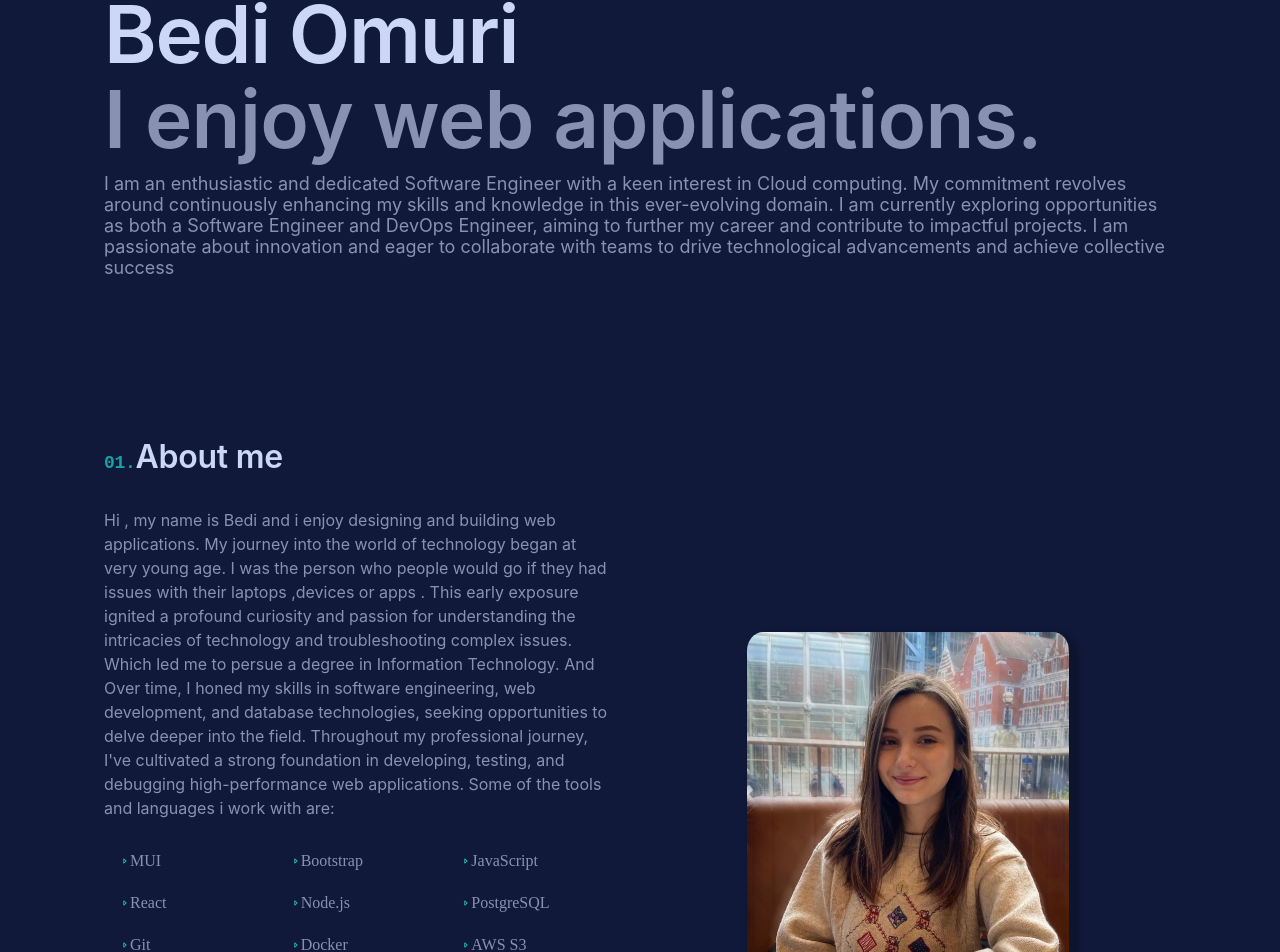
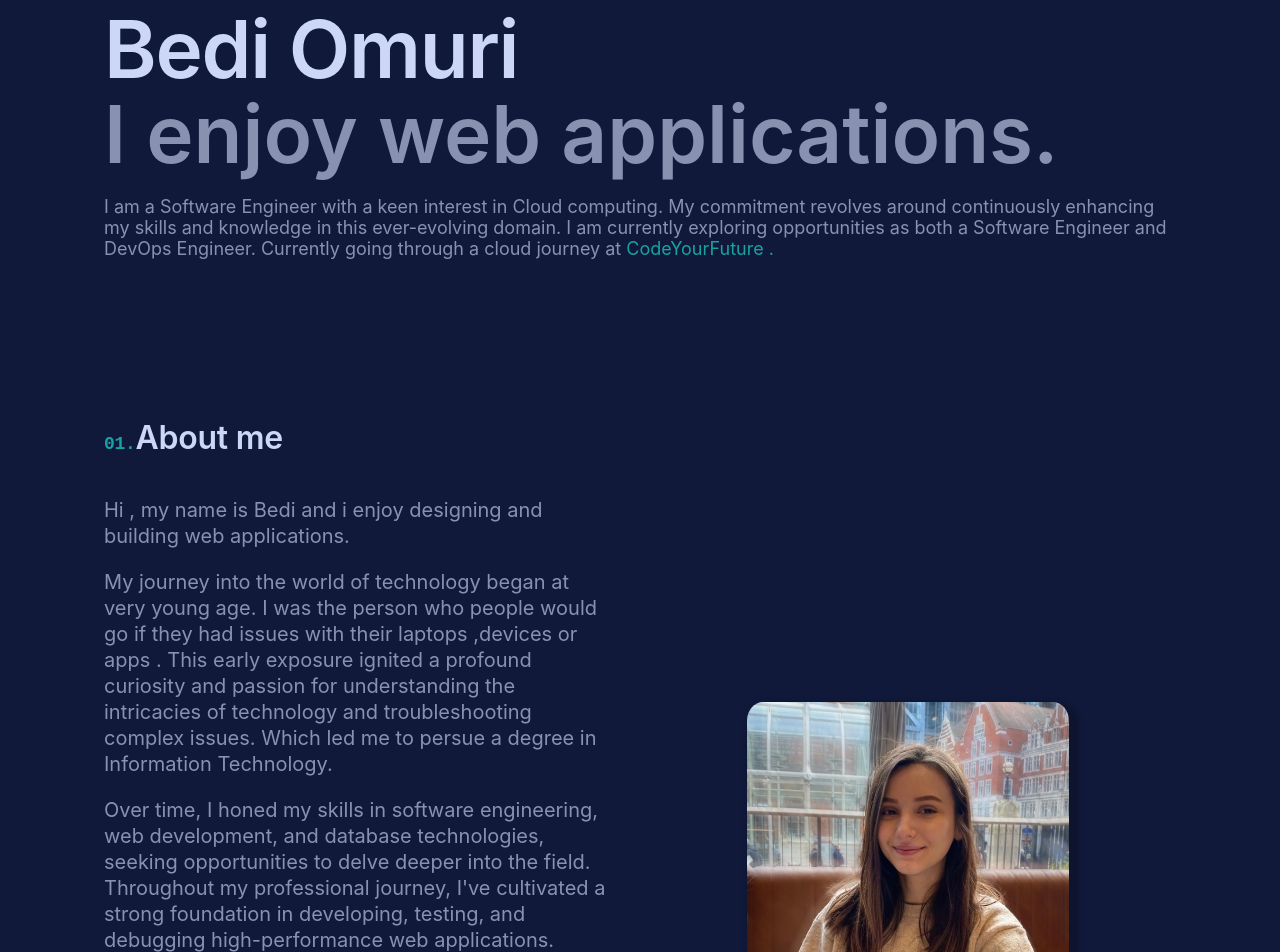
Before and after one commit to Bedi06/My-Personal-Portfolio, a React (Create React App) app: page / in a window 1280 px wide. Shown: the part 311-1263 px from the top of the page. Built offline with nearby package versions, Linux system fonts and the light colour scheme.

Commit message:
added a pop up message using react  modal

```diff
--- a/package.json
+++ b/package.json
@@ -14,6 +14,7 @@
     "react": "^18.2.0",
     "react-dom": "^18.2.0",
     "react-material-ui-carousel": "^3.4.2",
+    "react-modal": "^3.16.1",
     "react-router-dom": "^6.21.1",
     "react-scripts": "^5.0.1",
     "react-scroll": "^1.9.0",
--- a/src/App.js
+++ b/src/App.js
@@ -8,6 +8,7 @@ import { styled } from "@mui/system";
 import { Theme } from "./theme.js";
 import { ThemeProvider } from "@mui/material/styles";
 import Footer from "./components/Footer.js";
+import PopupModal from "./components/PopupModal.js";
 
 const AppBody = styled("div")(({ theme }) => ({
   marginLeft: "6em",
@@ -24,6 +25,8 @@ const App = () => {
         <Navbar />
 
         <AppBody>
+          <PopupModal message="Don't judge me ,I'am still a work in progress." />
+          ß
           <Home />
           <About />
           <Projects />
--- a/src/components/About.js
+++ b/src/components/About.js
@@ -31,7 +31,7 @@ export default function About() {
         >
           <Typography
             variant="h2"
-            fontSize={"2em"}
+            fontSize={"32px"}
             style={{
               color: Theme.palette.secondary.light,
               marginTop: "1.5em",
@@ -59,23 +59,51 @@ export default function About() {
               marginTop: "2em",
               marginLeft: "2 em",
               color: Theme.palette.secondary.main,
-              fontSize: "16px",
+              fontSize: "20px",
               fontFamily: "Calibre,Inter,San Francisco,SF Pro Text",
-              lineHeight: 1.5,
+              lineHeight: 1.3,
             }}
           >
             Hi , my name is Bedi and i enjoy designing and building web
-            applications. My journey into the world of technology began at very
-            young age. I was the person who people would go if they had issues
-            with their laptops ,devices or apps . This early exposure ignited a
-            profound curiosity and passion for understanding the intricacies of
+            applications.
+          </section>{" "}
+          <section
+            style={{
+              display: "flex",
+              width: { xs: "50%", md: "80%" },
+              marginTop: "1em",
+              marginLeft: "2 em",
+              color: Theme.palette.secondary.main,
+              fontSize: "20px",
+              fontFamily: "Calibre,Inter,San Francisco,SF Pro Text",
+              lineHeight: 1.3,
+            }}
+          >
+            My journey into the world of technology began at very young age. I
+            was the person who people would go if they had issues with their
+            laptops ,devices or apps . This early exposure ignited a profound
+            curiosity and passion for understanding the intricacies of
             technology and troubleshooting complex issues. Which led me to
-            persue a degree in Information Technology. And Over time, I honed my
-            skills in software engineering, web development, and database
-            technologies, seeking opportunities to delve deeper into the field.
-            Throughout my professional journey, I've cultivated a strong
-            foundation in developing, testing, and debugging high-performance
-            web applications. Some of the tools and languages i work with are:
+            persue a degree in Information Technology.{" "}
+          </section>
+          <section
+            style={{
+              display: "flex",
+              width: { xs: "50%", md: "80%" },
+              marginTop: "1em",
+              marginLeft: "2 em",
+              color: Theme.palette.secondary.main,
+              fontSize: "20px",
+              fontFamily: "Calibre,Inter,San Francisco,SF Pro Text",
+              lineHeight: 1.3,
+            }}
+          >
+            Over time, I honed my skills in software engineering, web
+            development, and database technologies, seeking opportunities to
+            delve deeper into the field. Throughout my professional journey,
+            I've cultivated a strong foundation in developing, testing, and
+            debugging high-performance web applications. Some of the tools and
+            languages i work with are:
           </section>
           <Grid
             container
--- a/src/components/Home.js
+++ b/src/components/Home.js
@@ -39,10 +39,11 @@ export default function Home() {
               variant="h1"
               style={{
                 color: Theme.palette.secondary.light,
-                lineHeight: 1.1,
+
                 fontSize: "clamp(40px, 8vw, 80px)",
                 fontWeight: "600",
-                margin: 0,
+                marginTop: "5px",
+                lineHeight: "0.9",
                 fontFamily: "Calibre,Inter,San Francisco,SF Pro Text",
               }}
             >
@@ -50,13 +51,13 @@ export default function Home() {
               Bedi Omuri
             </Typography>
             <Typography
-              variant="h2"
+              variant="h3"
               style={{
                 color: Theme.palette.secondary.main,
                 fontSize: "clamp(40px, 8vw, 80px)",
                 fontWeight: "600",
                 marginTop: "5px",
-                lineHeight: 0.9,
+                lineHeight: "1.1",
                 fontFamily: "Calibre,Inter,San Francisco,SF Pro Text",
               }}
             >
@@ -77,14 +78,23 @@ export default function Home() {
                   fontFamily: "Calibre,Inter,San Francisco,SF Pro Text",
                 }}
               >
-                I am an enthusiastic and dedicated Software Engineer with a keen
-                interest in Cloud computing. My commitment revolves around
-                continuously enhancing my skills and knowledge in this
-                ever-evolving domain. I am currently exploring opportunities as
-                both a Software Engineer and DevOps Engineer, aiming to further
-                my career and contribute to impactful projects. I am passionate
-                about innovation and eager to collaborate with teams to drive
-                technological advancements and achieve collective success
+                I am a Software Engineer with a keen interest in Cloud
+                computing. My commitment revolves around continuously enhancing
+                my skills and knowledge in this ever-evolving domain. I am
+                currently exploring opportunities as both a Software Engineer
+                and DevOps Engineer. Currently going through a cloud journey at{" "}
+                <a
+                  href="https://codeyourfuture.io/"
+                  target="_blank"
+                  rel="noopener noreferrer"
+                  title="CodeYourFuture"
+                  style={{
+                    color: Theme.palette.primary.main,
+                    textDecoration: "none",
+                  }}
+                >
+                  CodeYourFuture .
+                </a>
               </Typography>
             </Box>
           </div>
--- /dev/null
+++ b/src/components/PopupModal.js
@@ -0,0 +1,61 @@
+import React, { useState, useEffect } from "react";
+import Modal from "react-modal";
+import { Theme } from "../theme.js";
+import { ThemeProvider } from "@mui/material/styles";
+
+Modal.setAppElement("#root");
+
+const customStyles = {
+  content: {
+    position: "fixed",
+    top: "50%",
+    left: "50%",
+    transform: "translate(-50%, -50%)",
+    width: "200px",
+    height: "100px",
+    padding: "20px",
+    borderRadius: "8px",
+    backgroundColor: Theme.palette.secondary.light,
+  },
+  overlay: {
+    backgroundColor: "rgba(0, 0, 0, 0.5)",
+  },
+};
+
+const PopupModal = ({ message }) => {
+  const [isOpen, setIsOpen] = useState(true);
+
+  useEffect(() => {
+    const timer = setTimeout(() => {
+      setIsOpen(false);
+    }, 2000);
+
+    return () => clearTimeout(timer);
+  }, []);
+
+  return (
+    <ThemeProvider theme={Theme}>
+      <Modal
+        style={customStyles}
+        isOpen={isOpen}
+        onRequestClose={() => setIsOpen(false)}
+      >
+        <div
+          style={{
+            textAlign: "center",
+            fontSize: "20px",
+            fontWeight: "bold",
+            fontFamily: "monospace",
+            lineHeight: "1.1",
+            paddingTop: "10px",
+            color: Theme.palette.primary.main,
+          }}
+        >
+          {message}
+        </div>
+      </Modal>
+    </ThemeProvider>
+  );
+};
+
+export default PopupModal;
```
Also changed, not shown: 1 other file (tests, documents, lock files or other folders).
